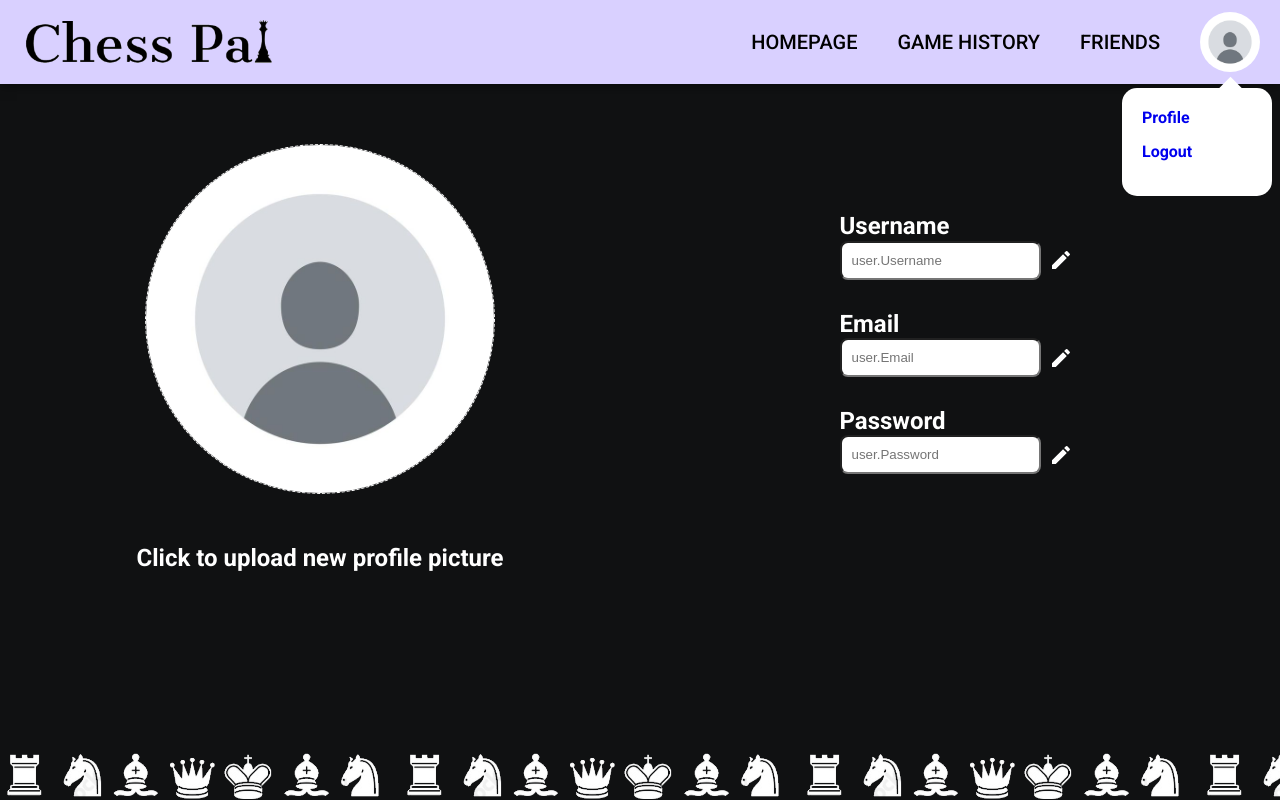
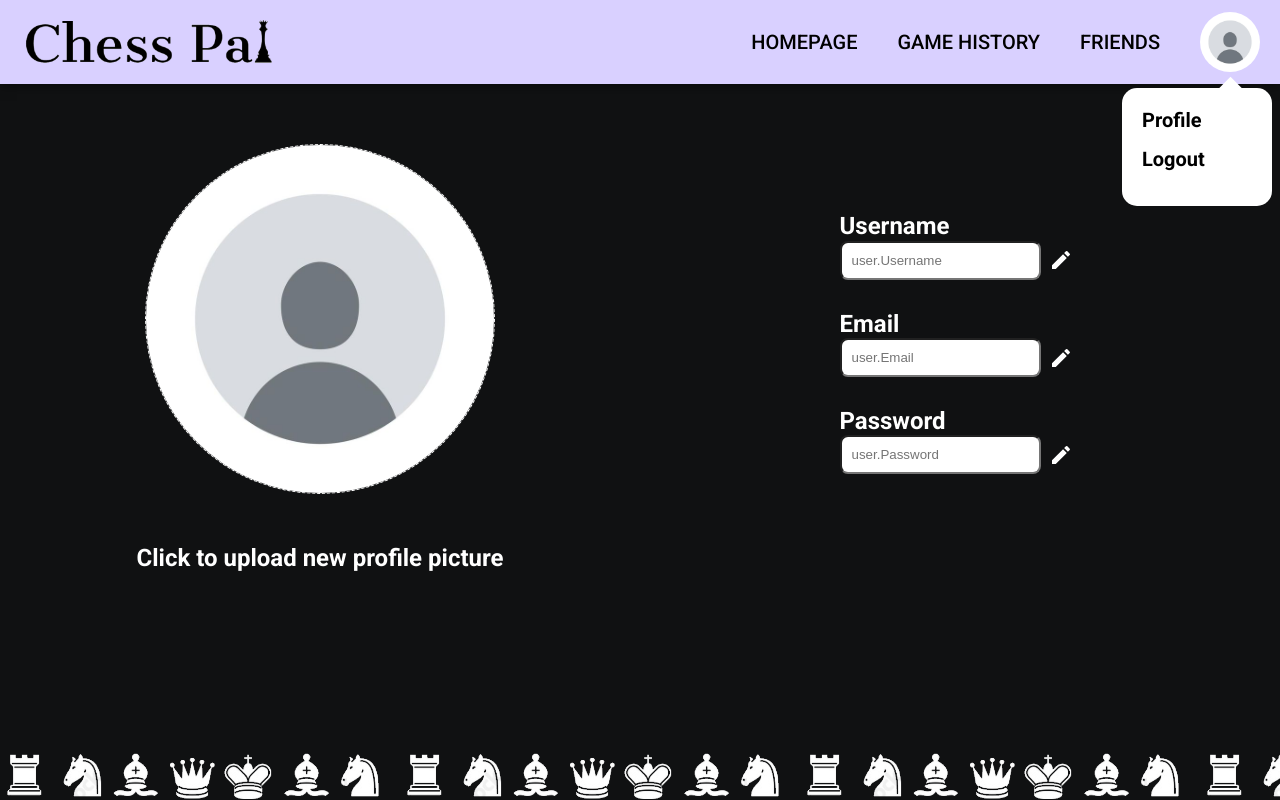
Before and after one commit to francsir/Group6-Design-Project, a React (Create React App) app in the folder chessPal/frontend/: page /Profile in a window 1280 px wide. Both pictures are taken after a click on the picture 1230 px from the left and 42 px from the top of the page. Built offline with nearby package versions, Linux system fonts and the light colour scheme; a web font is replaced by a local one.

Commit message:
dropdown correctly display depending on navbar zoom

```diff
--- a/chessPal/frontend/src/components/Dropdown.js
+++ /dev/null
@@ -1,24 +0,0 @@
-import React from "react";
-
-import { Link } from "react-router-dom";
-
-import styles from "../styles/Dropdown.module.css";
-
-const Dropzdown = () => {
-  return (
-    <>
-      <div className={"flex-column " + styles.main}>
-        <ul>
-          <Link to="/Profile" className={styles.link}>
-            <li>Profile</li>
-          </Link>
-          <Link className={styles.link}>
-            <li>Logout</li>
-          </Link>
-        </ul>
-      </div>
-    </>
-  );
-};
-
-export default Dropzdown;
--- a/chessPal/frontend/src/components/Navbar.js
+++ b/chessPal/frontend/src/components/Navbar.js
@@ -7,8 +7,6 @@ import styles from "../styles/Navbar.module.css";
 import logo from "../images/logo/ChessPalLogoTransparent.png";
 import defaultProfilePic from "../images/user.jpg";
 import Button from "@mui/material/Button";
-
-import Dropdown from "./Dropdown";
 
 //Icon imports
 import { FaBars, FaTimes } from "react-icons/fa";
@@ -24,6 +22,7 @@ const Navbar = () => {
   const checkScreenWidth = () => {
     if (window.innerWidth >= 1000) {
       setClick(false);
+      setOpenProfileMenu(false);
     }
   };
 
@@ -35,8 +34,6 @@ const Navbar = () => {
 
   return (
     <>
-      {openProfileMenu && <Dropdown />}
-
       <div className={"flex-row " + styles.nav}>
         <Link to="/">
           <img src={logo} alt="logo" className={styles.logo} />
@@ -70,7 +67,18 @@ const Navbar = () => {
               FRIENDS
             </Link>
           </div>
-          {isLogged ? (
+          {isLogged && click ? (
+            <div>
+              <div className={styles.item}>
+                <Link to="/Profile" className={styles.link}>
+                  Profile
+                </Link>
+              </div>
+              <div className={styles.item}>
+                <Link className={styles.link}>Logout</Link>
+              </div>
+            </div>
+          ) : (
             <div className={"flex-container " + styles.user_profile_container}>
               <img
                 src={defaultProfilePic}
@@ -78,8 +86,21 @@ const Navbar = () => {
                 onClick={() => setOpenProfileMenu((prev) => !prev)}
                 className={styles.user_profile}
               />
+              {openProfileMenu && (
+                <div className={"flex-column " + styles.dropdown}>
+                  <ul>
+                    <Link to="/Profile" className={styles.link}>
+                      <li>Profile</li>
+                    </Link>
+                    <Link className={styles.link}>
+                      <li>Logout</li>
+                    </Link>
+                  </ul>
+                </div>
+              )}
             </div>
-          ) : (
+          )}
+          {!isLogged ? (
             <div className={"flex-row " + styles.buttons}>
               <Link to="/login">
                 <Button
@@ -100,6 +121,8 @@ const Navbar = () => {
                 </Button>
               </Link>
             </div>
+          ) : (
+            ""
           )}
         </div>
       </div>
--- a/chessPal/frontend/src/styles/Dropdown.module.css
+++ /dev/null
@@ -1,31 +0,0 @@
-.main {
-  background-color: #ffffff;
-  position: fixed;
-  z-index: 999;
-  top: 5.5rem;
-  right: 0.5rem;
-  width: 150px;
-  padding: 20px;
-  border-radius: 15px;
-}
-
-.main::before {
-  content: "";
-  position: absolute;
-  top: -0.4rem;
-  right: 1.8rem;
-  width: 25px;
-  height: 25px;
-  transform: rotate(45deg);
-  background-color: #ffffff;
-}
-
-.main .link {
-  text-decoration: none;
-  font-size: var(--font-size-md);
-  font-weight: var(--font-weight-bold);
-}
-
-.main .link:hover {
-  color: blue;
-}
--- a/chessPal/frontend/src/styles/Navbar.module.css
+++ b/chessPal/frontend/src/styles/Navbar.module.css
@@ -77,6 +77,38 @@
   display: none;
 }
 
+.dropdown {
+  background-color: #ffffff;
+  position: fixed;
+  z-index: 999;
+  top: 5.5rem;
+  right: 0.5rem;
+  width: 150px;
+  padding: 20px;
+  border-radius: 15px;
+}
+
+.dropdown::before {
+  content: "";
+  position: absolute;
+  top: -0.4rem;
+  right: 1.8rem;
+  width: 25px;
+  height: 25px;
+  transform: rotate(45deg);
+  background-color: #ffffff;
+}
+
+.dropdown .link {
+  text-decoration: none;
+  font-size: var(--font-size-md);
+  font-weight: var(--font-weight-bold);
+}
+
+.dropdown .link:hover {
+  color: blue;
+}
+
 @media screen and (max-width: 1000px) {
   .nav .right_section {
     display: none;
```
